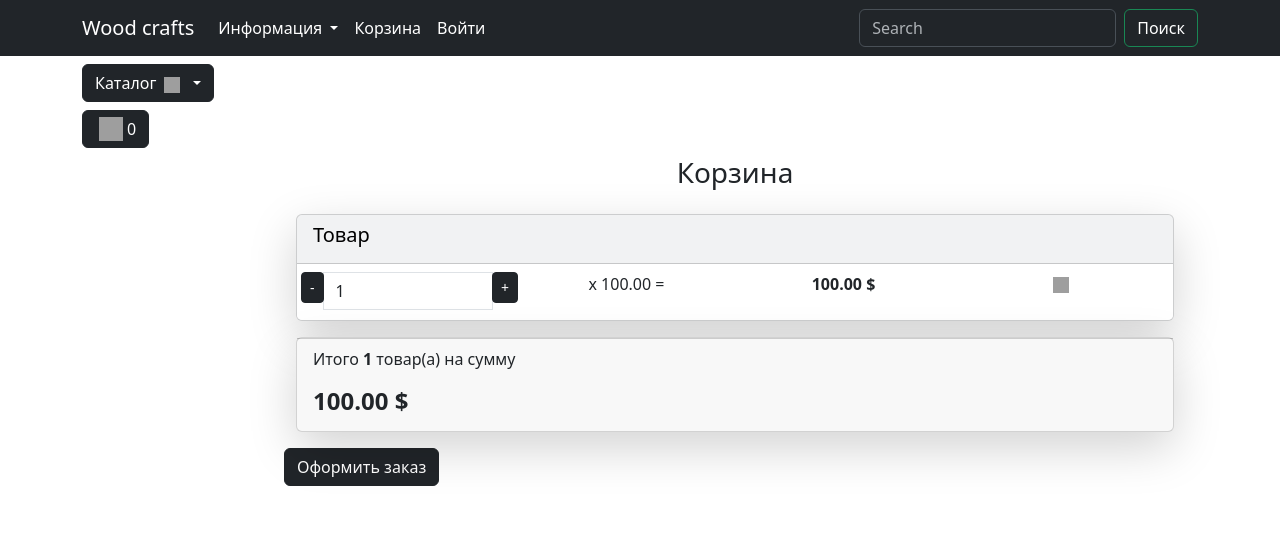
After one commit to YevhenB0512/wood_crafts, a Django app: page /user/users-cart/ in a window 1280 px wide. The commit adds this page. Shown: the top 533 px of the page. Run offline with Django 4.2, Linux system fonts and the light colour scheme; data that the repository does not hold is empty; some libraries are stand-ins or nearby versions; grey boxes are pictures that could not be loaded.

Commit message:
create app carts. include markup cart in other templates

```diff
--- /dev/null
+++ b/carts/admin.py
@@ -0,0 +1,3 @@
+from django.contrib import admin
+
+# Register your models here.
--- /dev/null
+++ b/carts/apps.py
@@ -0,0 +1,6 @@
+from django.apps import AppConfig
+
+
+class CartsConfig(AppConfig):
+    default_auto_field = 'django.db.models.BigAutoField'
+    name = 'carts'
--- /dev/null
+++ b/carts/models.py
@@ -0,0 +1,3 @@
+from django.db import models
+
+# Create your models here.
--- /dev/null
+++ b/carts/templates/carts/includes/included_carts.html
@@ -0,0 +1,47 @@
+{% load static %}
+
+<div class="card mb-3 text-bg-light shadow-lg">
+    <div class="card-header">
+        <h5 class="card-title">Товар</h5>
+    </div>
+    <ul class="list-group list-group-flush">
+        <li class="list-group-item">
+            <div class="row text-center">
+                <div class="col p-0">
+                    <div class="input-group">
+                    <span class="input-group-btn">
+                    <button type="button"
+                        class="btn btn-dark btn-sm decrement"
+                         data-cart-id=""
+                         data-cart-change-url="">-</button>
+                    </span>
+                        <input type="text" class="form-control number" value="1"
+                               readonly>
+                        <span class="input-group-btn">
+                        <button type="button"
+                            class="btn btn-dark btn-sm increment"
+                            data-cart-id=""
+                            data-cart-change-url="">+</button>
+                        </span>
+                    </div>
+                </div>
+                <div class="col p-0">
+                    <p>x 100.00 = </p>
+                </div>
+                <div class="col p-0"><strong>100.00 $</strong></div>
+                <div class="col p-0">
+                    <a href="{% url 'carts:cart_remove' 1 %}" class="remove-from-cart" data-cart-id="">
+                        <img class="mx-1" src="{% static 'deps/icons/trash3-fill.svg' %}"
+                             alt="Catalog Icon" width="16" height="16">
+                    </a>
+                </div>
+            </div>
+        </li>
+    </ul>
+</div>
+<div class="card mb-3 shadow-lg">
+    <div class="card-footer">
+        <p class="float-left">Итого <strong>1</strong> товар(а) на сумму</p>
+        <h4 class="float-left"><strong>100.00 $</strong></h4>
+    </div>
+</div>
--- /dev/null
+++ b/carts/tests.py
@@ -0,0 +1,3 @@
+from django.test import TestCase
+
+# Create your tests here.
--- /dev/null
+++ b/carts/urls.py
@@ -0,0 +1,10 @@
+from django.urls import path
+from carts.views import cart_add, cart_change, cart_remove
+
+app_name = 'carts'
+
+urlpatterns = [
+    path('cart-add/<int:product_id>', cart_add, name='cart_add'),
+    path('cart-change/<int:product_id>', cart_change, name='cart_change'),
+    path('cart-remove/<int:product_id>', cart_remove, name='cart_remove'),
+]
--- a/templates/base.html
+++ b/templates/base.html
@@ -44,7 +44,7 @@
                             </ul>
                         </li>
                         <li class="nav-item">
-                            <a class="nav-link  text-white" href="carts/cart.html">Корзина</a>
+                            <a class="nav-link  text-white" href="{% url 'users:users_cart' %}">Корзина</a>
                         </li>
                         {% if not user.is_authenticated %}
                         <li class="nav-item">
--- a/users/templates/users/login.html
+++ b/users/templates/users/login.html
@@ -10,6 +10,9 @@
 <!--                НАЧАЛО ФОРМЫ -->
                 <form action="{% url 'users:login' %}" method="post">
                     {% csrf_token %}
+                    {% if request.GET.next %}
+                    <input type="hidden" name="next" value="{{request.GET.next}}">
+                    {% endif %}
                     <div class="mb-3">
                         <label for="id_username" class="form-label">Имя пользователя</label>
                         <input type="text"
--- a/users/templates/users/profile.html
+++ b/users/templates/users/profile.html
@@ -106,7 +106,7 @@
                     <h3 class="text-center mb-4">Корзина</h3>
                     <div class="container" id="cart-items-container">
                         <!-- Разметка корзины -->
-
+                        {% include 'carts/includes/included_carts.html' %}
                         <!-- Закончилась разметка корзины -->
                     </div>
                     <a class="btn btn-dark" href="../orders/create_order.html">
--- /dev/null
+++ b/users/templates/users/users_cart.html
@@ -0,0 +1,22 @@
+{% extends 'base.html' %}
+
+{% load static %}
+{% block content %}
+<div class="row">
+    <div class="container mt-5">
+        <div class="row justify-content-center">
+            <div class=" bg-white p-4 mb-4 mx-2 rounded custom-shadow">
+                <h3 class="text-center mb-4">Корзина</h3>
+                <div class="container" id="cart-items-container">
+                    <!-- Разметка корзины -->
+                    {% include 'carts/includes/included_carts.html' %}
+                    <!-- Закончилась разметка корзины -->
+                </div>
+                <a class="btn btn-dark" href="../orders/create_order.html">
+                    Оформить заказ
+                </a>
+            </div>
+        </div>
+    </div>
+</div>
+{% endblock content %}
--- a/users/urls.py
+++ b/users/urls.py
@@ -1,5 +1,5 @@
 from django.urls import path
-from users.views import login, profile, registration, logout
+from users.views import login, profile, registration, logout, users_cart
 
 app_name = 'users'
 
@@ -7,5 +7,6 @@ urlpatterns = [
     path('login/', login, name='login'),
     path('profile/', profile, name='profile'),
     path('registration/', registration, name='registration'),
+    path('users-cart/', users_cart, name='users_cart'),
     path('logout/', logout, name='logout'),
 ]
--- a/users/views.py
+++ b/users/views.py
@@ -16,6 +16,8 @@ def login(request):
             if user:
                 auth.login(request, user)
                 messages.success(request, f'{username}, Вы вошли в аккаунт ')
+                if request.POSR.get('next', None):
+                    return redirect(request.POST.get('next'))
                 return redirect(reverse('main:index'))
     else:
         form = UserLoginForm()
@@ -67,3 +69,7 @@ def logout(request):
     messages.success(request, f'Вы вышли из аккаунта ')
     auth.logout(request)
     return redirect(reverse('main:index'))
+
+
+def users_cart(request):
+    return render(request, 'users/users_cart.html')
--- a/wood_crafts/settings.py
+++ b/wood_crafts/settings.py
@@ -42,6 +42,7 @@ INSTALLED_APPS = [
     'main',
     'goods',
     'users',
+    'carts',
 ]
 
 MIDDLEWARE = [
@@ -140,3 +141,4 @@ MEDIA_ROOT = BASE_DIR / "media"
 DEFAULT_AUTO_FIELD = 'django.db.models.BigAutoField'
 
 AUTH_USER_MODEL = 'users.User'
+LOGIN_URL = '/user/login/'
--- a/wood_crafts/urls.py
+++ b/wood_crafts/urls.py
@@ -26,6 +26,7 @@ urlpatterns = [
     path('', include('main.urls', namespace='main')),
     path('catalog/', include('goods.urls', namespace='catalog')),
     path('user/', include('users.urls', namespace='user')),
+    path('cart/', include('carts.urls', namespace='cart')),
 ]
 
 
```
Also changed, not shown: other parts of templates/base.html (+1 -41 lines), carts/views.py (added, +10 -0 lines), carts/__init__.py (added), carts/migrations/__init__.py (added).
